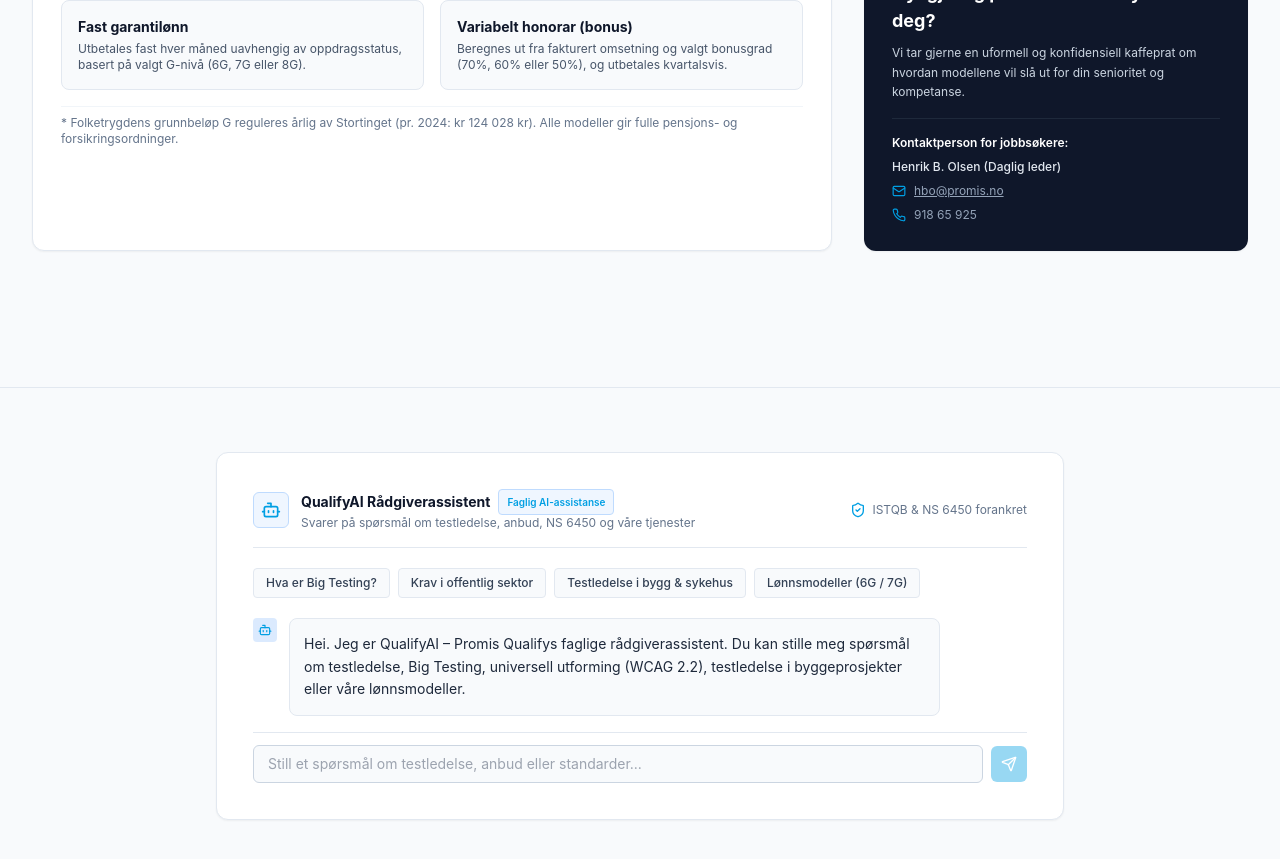
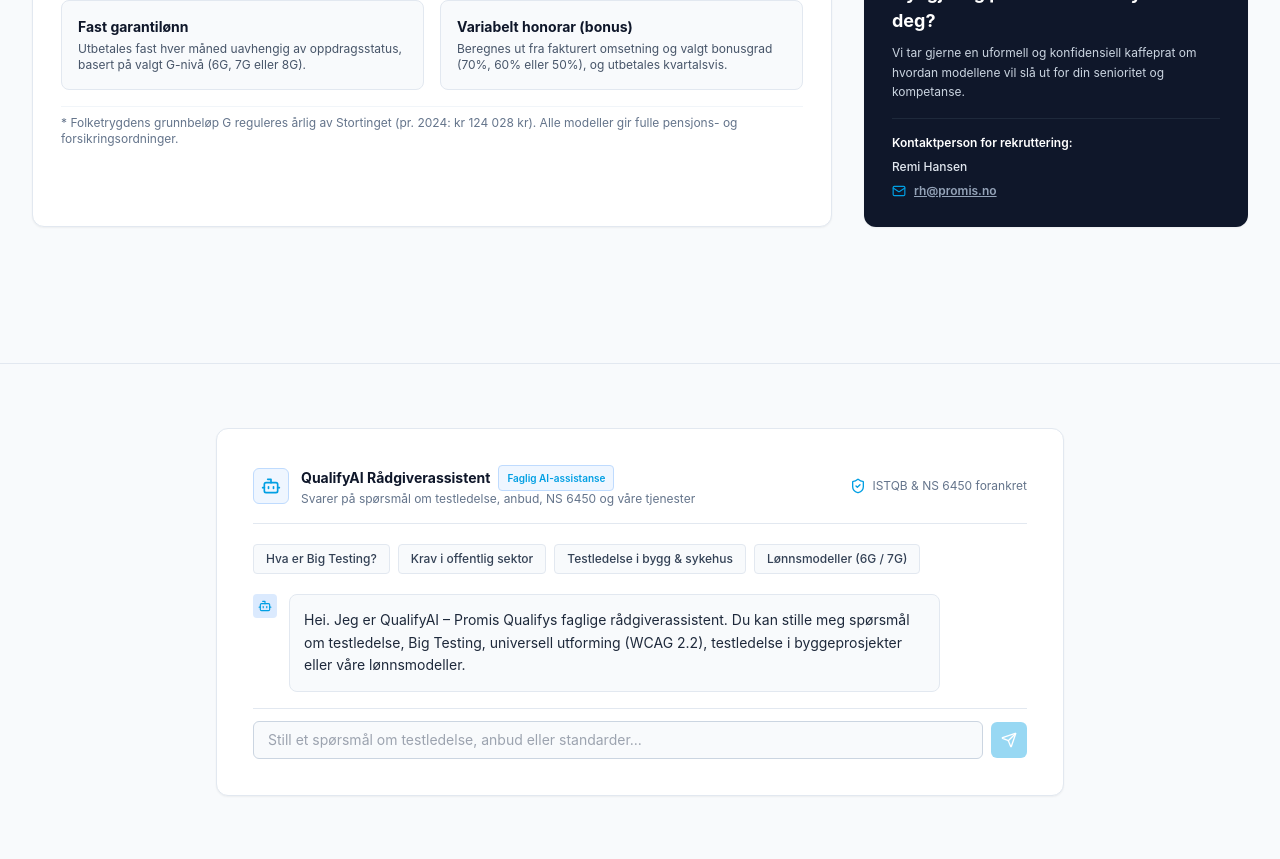
Before and after one commit to bradnaus-git/Promis-Qualify, a Next.js app: page / in a window 1280 px wide. Shown: the part 5020-5879 px from the top of the page. Built offline with nearby package versions, Linux system fonts and the light colour scheme.

Commit message:
fix: route recruitment inquiries directly to Remi Hansen (rh@promis.no)

```diff
--- a/src/components/SalaryCalculator.tsx
+++ b/src/components/SalaryCalculator.tsx
@@ -136,18 +136,12 @@
             </div>
 
             <div className="pt-4 border-t border-slate-800 space-y-2 text-xs text-slate-300">
-              <div className="font-semibold text-white">Kontaktperson for jobbsøkere:</div>
-              <div className="text-slate-200 font-medium">Henrik B. Olsen (Daglig leder)</div>
+              <div className="font-semibold text-white">Kontaktperson for rekruttering:</div>
+              <div className="text-slate-200 font-medium">Remi Hansen</div>
               <div className="flex items-center gap-2 text-slate-400">
                 <Mail className="w-3.5 h-3.5 text-[#009FE3]" />
-                <a href="mailto:hbo@promis.no" className="hover:text-white underline">
-                  hbo@promis.no
-                </a>
-              </div>
-              <div className="flex items-center gap-2 text-slate-400">
-                <Phone className="w-3.5 h-3.5 text-[#009FE3]" />
-                <a href="tel:91865925" className="hover:text-white">
-                  918 65 925
+                <a href="mailto:rh@promis.no" className="hover:text-white underline font-semibold">
+                  rh@promis.no
                 </a>
               </div>
             </div>
--- a/src/data/site-content.ts
+++ b/src/data/site-content.ts
@@ -38,7 +38,8 @@
     subheadingEn: "Premier test management, advisory, and quality assurance for mission-critical IT and integrated cyber-physical deliveries.",
     address: "Rebel, Universitetsgata 2, 0164 Oslo",
     email: "post@promis-qualify.no",
-    leaderContact: "Henrik B. Olsen (hbo@promis.no / tlf. 918 65 925)",
+    recruitmentContact: "Remi Hansen (rh@promis.no)",
+    recruitmentEmail: "rh@promis.no",
     orgNumber: "912 977 676",
   },
   metrics: [
```
